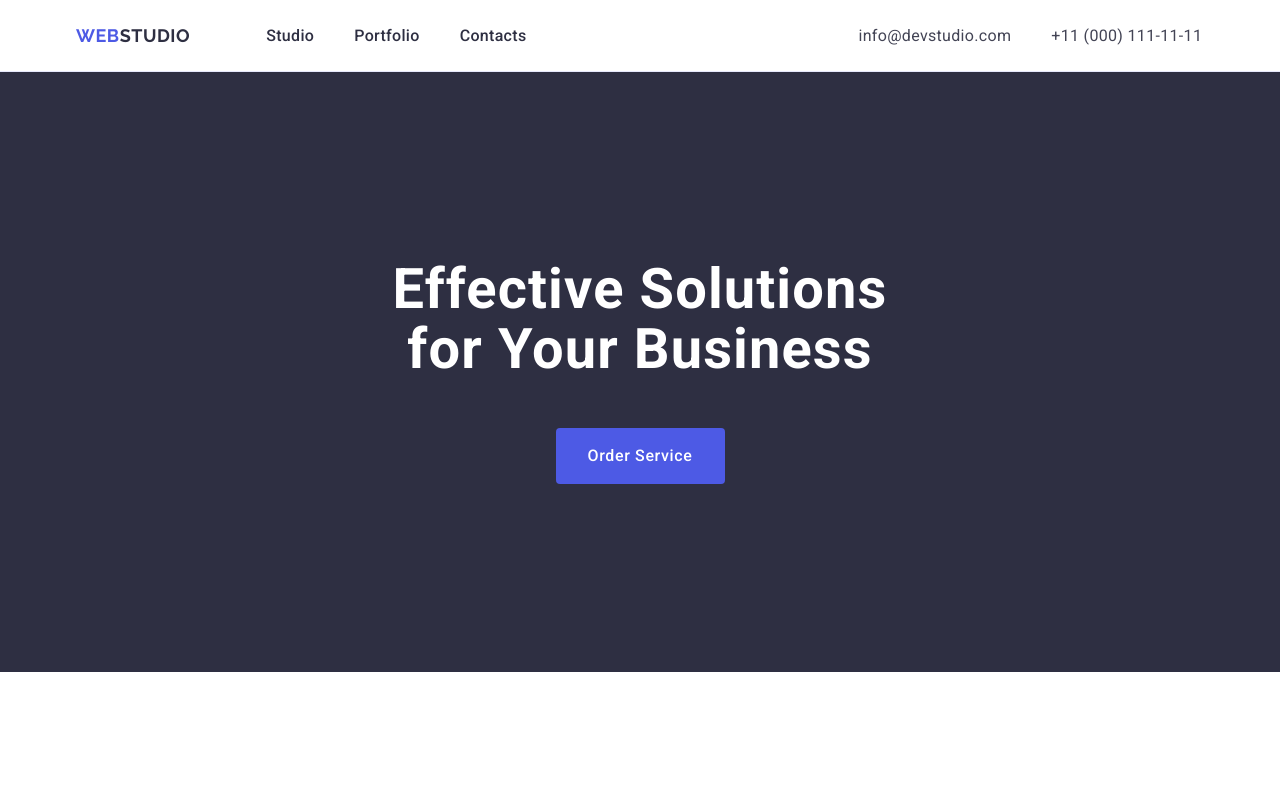
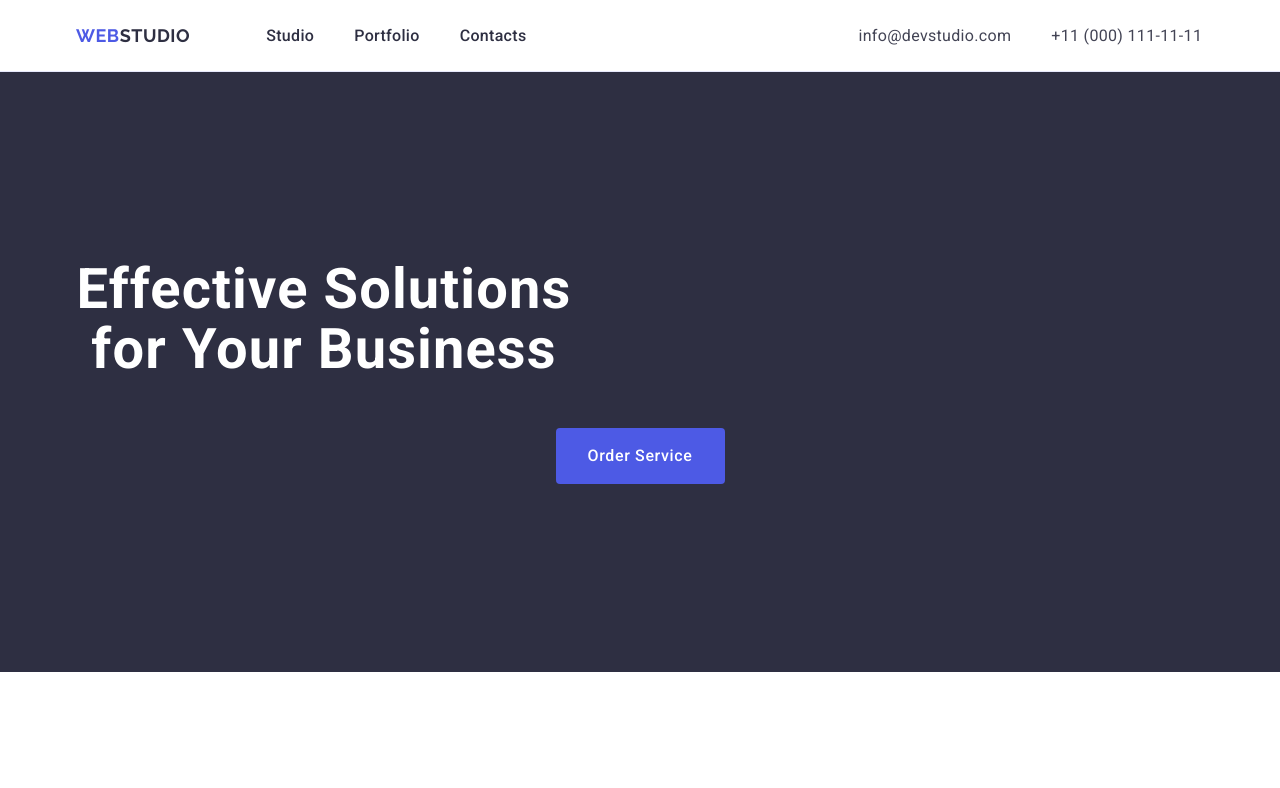
Before and after one commit to KoliaKosyanenko/goit-markup-hw-03, a plain HTML site: page index.html in a window 1280 px wide. Shown: the top 788 px of the page. Drawn offline with nearby package versions, Linux system fonts and the light colour scheme.

Commit message:
uploaded css

```diff
--- a/css/styles.css
+++ b/css/styles.css
@@ -128,6 +128,7 @@ img {
     margin-left: 0 auto;
     margin-right: 0 auto;
     margin-bottom: 48px;
+    max-width: 496px;
 }
 
 .hero-button {
```
